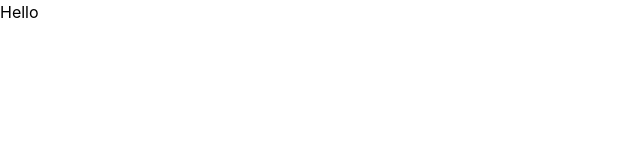
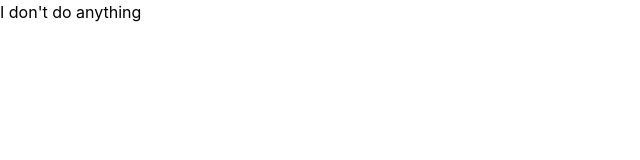
Before and after one commit to abdullahrafi1234/rnext-practice-batch-5, a React (Vite) app in the folder module-2/: page / in a window 1280 px wide. Shown: the top 160 px of the page, without its empty margins (0-640 px from the left). Built offline with nearby package versions, Linux system fonts and the light colour scheme.

Commit message:
change in module -2

```diff
--- a/module-2/src/App.jsx
+++ b/module-2/src/App.jsx
@@ -1,11 +1,11 @@
-import "./App.css";
+export default function App() {
+  function handleClick() {
+    console.log("Button clicked");
+  }
 
-function App() {
   return (
-    <>
-      <div>Hello</div>
-    </>
+    <button className="" onClick={handleClick}>
+      I don't do anything
+    </button>
   );
 }
-
-export default App;
```
